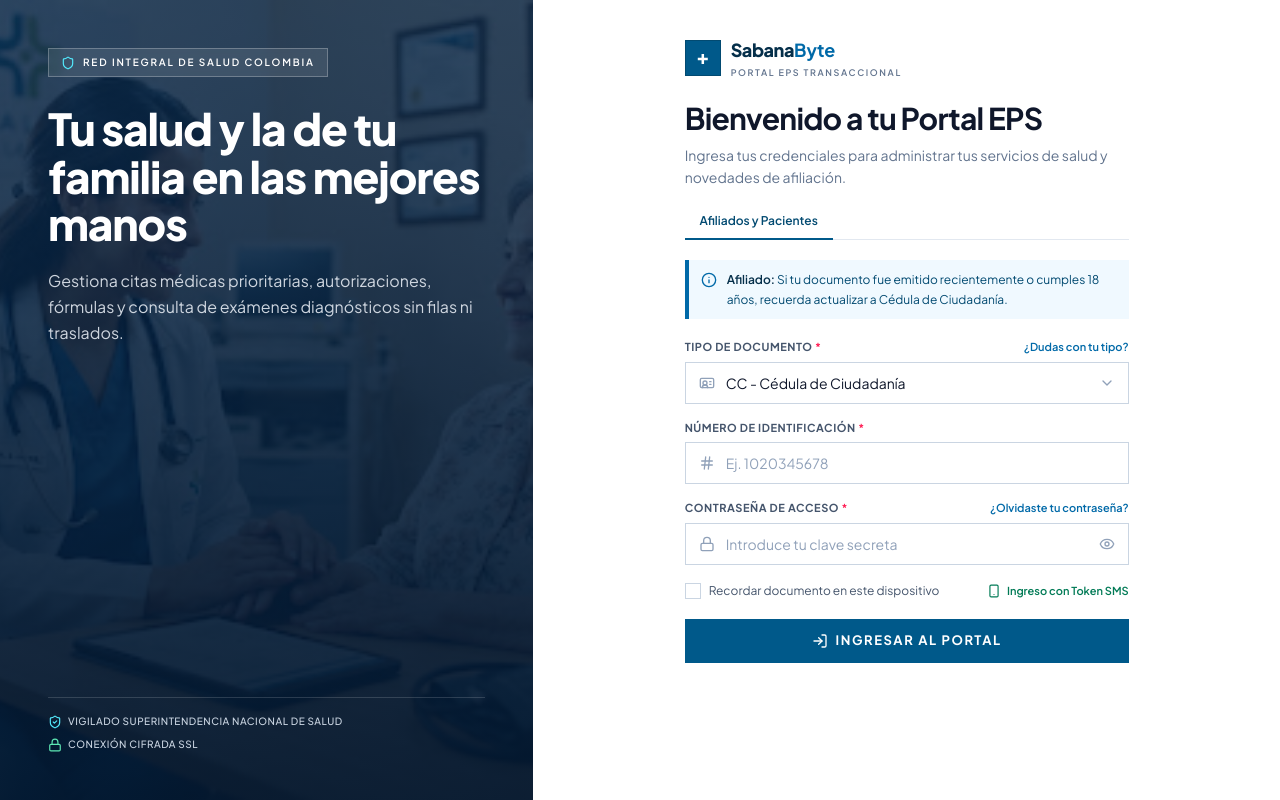
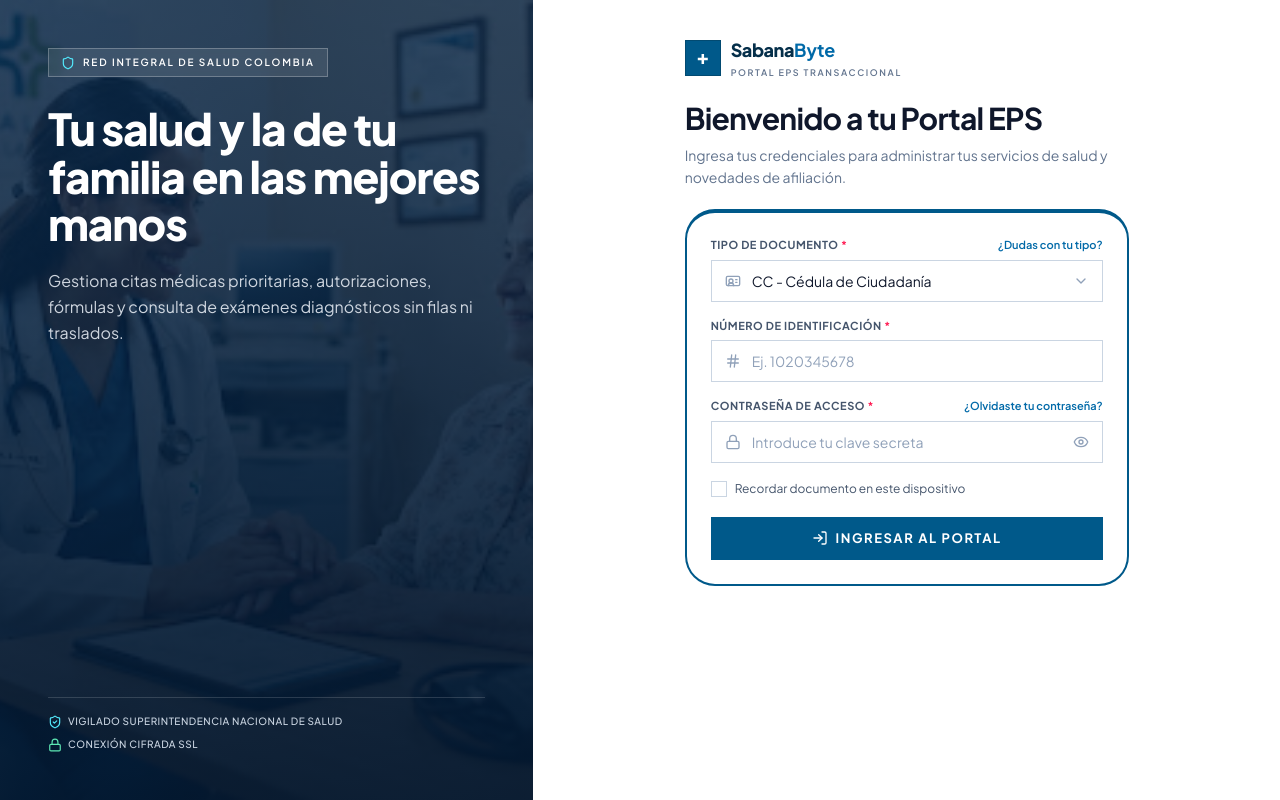
Before and after one commit to yeisonipia48/SabanaByte, a React (Vite) app in the folder client/: page / in a window 1280 px wide. Built offline with nearby package versions, Linux system fonts and the light colour scheme.

Commit message:
feat: add authentication types and LoginForm component with validation

```diff
--- a/client/src/features/auth/components/LoginForm.tsx
+++ b/client/src/features/auth/components/LoginForm.tsx
@@ -7,18 +7,12 @@ import {
   EyeOff,
   Hash,
   IdCard,
-  Info,
   Loader2,
   Lock,
   LogIn,
-
-  Smartphone,
-
 } from 'lucide-react'
 import { login } from '../authService'
-import type { Role } from '../types'
 import BrandLogo from './BrandLogo'
-import RoleTabs from './RoleTabs'
 
 const DOCUMENT_TYPES = [
   { value: 'CC', label: 'CC - Cédula de Ciudadanía' },
@@ -128,7 +122,7 @@ function fieldClasses(hasError: boolean, spacing = 'pr-4') {
 
 function LoginForm() {
   const [remembered] = useState(readRememberedCredentials)
-  const [role, setRole] = useState<Role>('afiliado')
+
   const [docType, setDocType] = useState(remembered.documentType)
   const [docNumber, setDocNumber] = useState(remembered.documentNumber)
   const [password, setPassword] = useState('')
@@ -188,7 +182,7 @@ function LoginForm() {
 
     try {
       const result = await login({
-        role,
+
         documentType: docType,
         documentNumber: docNumber.trim(),
         password,
@@ -237,27 +231,14 @@ function LoginForm() {
             </p>
           </div>
 
-          <RoleTabs value={role} onChange={setRole} />
 
-          <aside
-            className="mb-5 flex items-start gap-2.5 border-l-4 border-sky-700 bg-sky-50 py-2.5 pl-3 pr-3.5 text-xs text-sky-900"
-            data-purpose="notification-banner"
-          >
-            <Info
-              className="mt-0.5 h-4 w-4 shrink-0 text-sky-700"
-              aria-hidden="true"
-            />
-            <p className="leading-relaxed">
-              <strong className="font-semibold text-sky-950">Afiliado:</strong>{' '}
-              Si tu documento fue emitido recientemente o cumples 18 años,
-              recuerda actualizar a Cédula de Ciudadanía.
-            </p>
-          </aside>
+
 
           <div
             id="login-panel"
             role="tabpanel"
-            aria-labelledby={`role-tab-${role}`}
+
+            className="rounded-[30px] border-2 border-t-4 border-sky-800 bg-white p-5 sm:p-6"
           >
             <form
               className="space-y-4"
@@ -430,13 +411,7 @@ function LoginForm() {
                     Recordar documento en este dispositivo
                   </span>
                 </label>
-                <a
-                  className="inline-flex items-center gap-1.5 text-[11px] font-semibold text-emerald-700 hover:text-emerald-800"
-                  href="#"
-                >
-                  <Smartphone className="h-3.5 w-3.5" aria-hidden="true" />
-                  <span>Ingreso con Token SMS</span>
-                </a>
+
               </div>
 
               <div className="space-y-3" aria-live="polite">
--- a/client/src/features/auth/components/RoleTabs.tsx
+++ /dev/null
@@ -1,84 +0,0 @@
-import { useRef, type KeyboardEvent } from 'react'
-import type { Role } from '../types'
-
-const ROLES: ReadonlyArray<{ id: Role; label: string }> = [
-  { id: 'afiliado', label: 'Afiliados y Pacientes' },
-
-]
-
-interface RoleTabsProps {
-  value: Role
-  onChange: (role: Role) => void
-}
-
-function RoleTabs({ value, onChange }: RoleTabsProps) {
-  const buttonsRef = useRef<Array<HTMLButtonElement | null>>([])
-  const lastIndex = ROLES.length - 1
-
-  function handleKeyDown(
-    event: KeyboardEvent<HTMLButtonElement>,
-    index: number,
-  ) {
-    let nextIndex: number
-
-    switch (event.key) {
-      case 'ArrowRight':
-      case 'ArrowDown':
-        nextIndex = index === lastIndex ? 0 : index + 1
-        break
-      case 'ArrowLeft':
-      case 'ArrowUp':
-        nextIndex = index === 0 ? lastIndex : index - 1
-        break
-      case 'Home':
-        nextIndex = 0
-        break
-      case 'End':
-        nextIndex = lastIndex
-        break
-      default:
-        return
-    }
-
-    event.preventDefault()
-    onChange(ROLES[nextIndex].id)
-    buttonsRef.current[nextIndex]?.focus()
-  }
-
-  return (
-    <div
-      className="mb-5 grid grid-cols-3 border-b border-slate-200"
-      role="tablist"
-      aria-label="Tipo de usuario"
-    >
-      {ROLES.map((role, index) => {
-        const isActive = role.id === value
-
-        return (
-          <button
-            key={role.id}
-            ref={(element) => {
-              buttonsRef.current[index] = element
-            }}
-            id={`role-tab-${role.id}`}
-            type="button"
-            role="tab"
-            aria-selected={isActive}
-            aria-controls="login-panel"
-            tabIndex={isActive ? 0 : -1}
-            onClick={() => onChange(role.id)}
-            onKeyDown={(event) => handleKeyDown(event, index)}
-            className={`-mb-px border-b-2 px-1.5 pb-2.5 pt-1 text-[11px] font-semibold leading-tight transition-colors focus-visible:outline-2 focus-visible:outline-offset-2 focus-visible:outline-sky-700 sm:px-2 sm:text-xs ${isActive
-                ? 'border-sky-800 text-sky-900'
-                : 'border-transparent text-slate-500 hover:border-slate-300 hover:text-slate-800'
-              }`}
-          >
-            {role.label}
-          </button>
-        )
-      })}
-    </div>
-  )
-}
-
-export default RoleTabs
--- a/client/src/features/auth/types.ts
+++ b/client/src/features/auth/types.ts
@@ -1,7 +1,7 @@
 export type Role = 'afiliado' | 'empresa' | 'medico'
 
 export interface LoginPayload {
-  role: Role
+
   documentType: string
   documentNumber: string
   password: string
```
Also changed, not shown: 1 other file (tests, documents, lock files or other folders).
